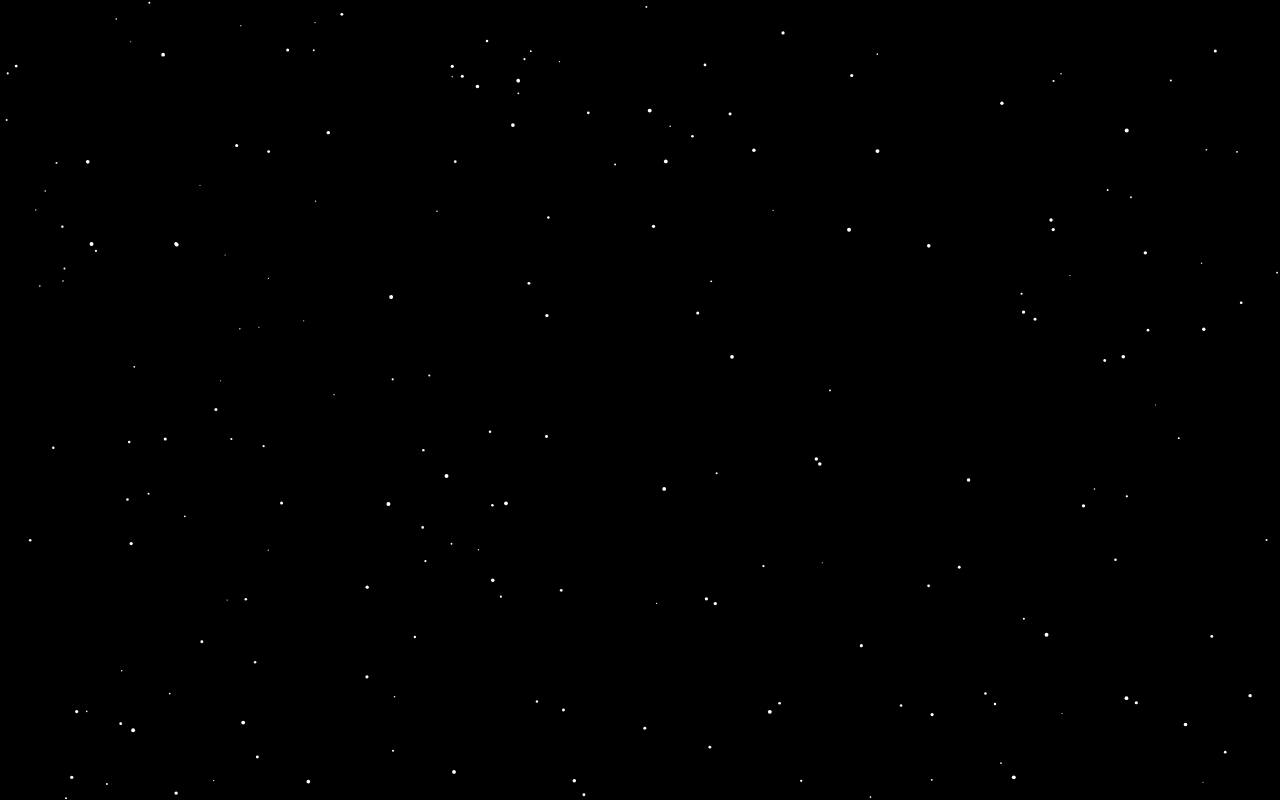
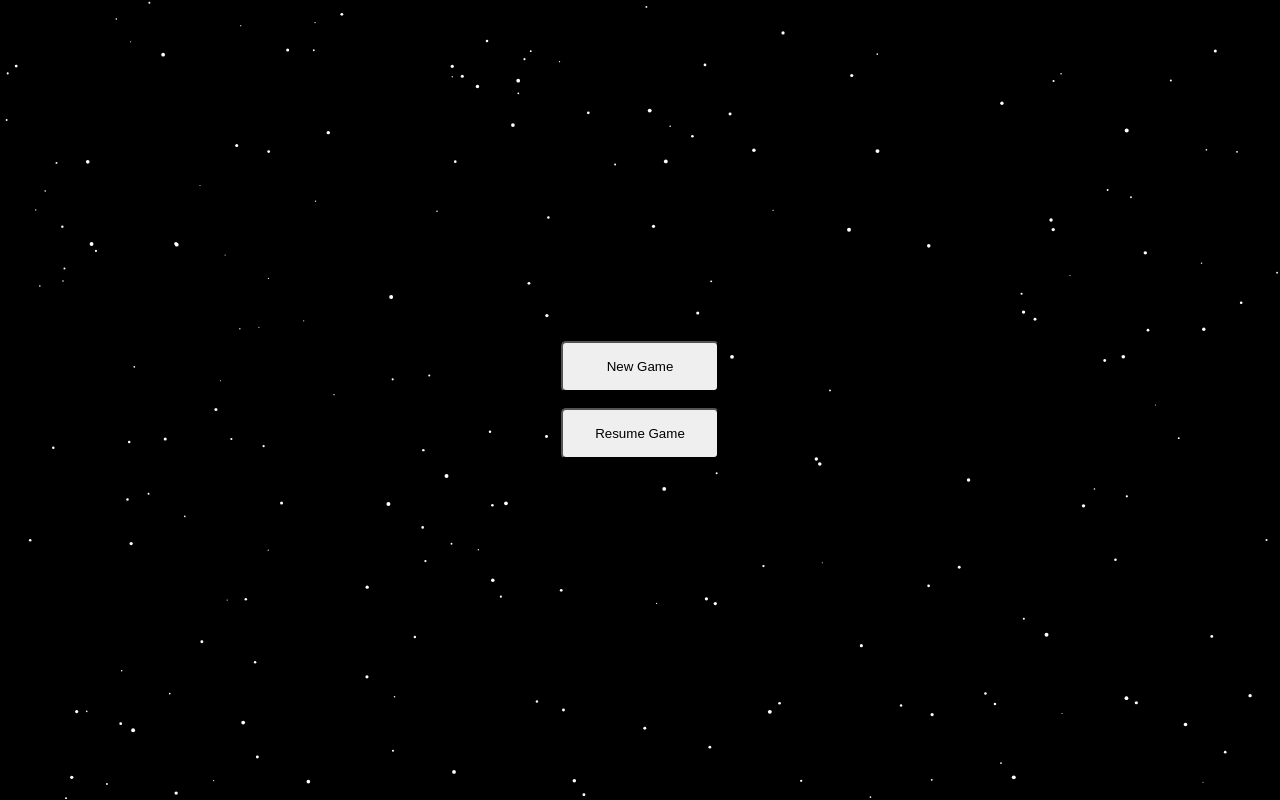
Before and after one commit to mirasnag/polytopia_chess, a React (Vite) app: page / in a window 1280 px wide. Built offline with nearby package versions, Linux system fonts and the light colour scheme.

Commit message:
- Added Game Buttons in HomePage with initial styling - Added GamePage to routing

```diff
--- /dev/null
+++ b/src/pages/game/GamePage.tsx
@@ -0,0 +1,5 @@
+const GamePage = () => {
+  return <div>Game</div>;
+};
+
+export default GamePage;
--- a/src/pages/home/HomePage.module.scss
+++ b/src/pages/home/HomePage.module.scss
@@ -0,0 +1,25 @@
+.layout {
+  width: 100%;
+  height: 100%;
+
+  display: flex;
+  justify-content: center;
+  align-items: center;
+
+  .gameButtons {
+    display: flex;
+    flex-direction: column;
+    gap: 1rem;
+
+    .button {
+      border-radius: 5px;
+      padding: 1rem 2rem;
+
+      transition: opacity 0.5s;
+
+      &:hover {
+        opacity: 0.5;
+      }
+    }
+  }
+}
--- a/src/pages/home/HomePage.tsx
+++ b/src/pages/home/HomePage.tsx
@@ -1,12 +1,29 @@
+// main library
+import { useNavigate } from "react-router-dom";
+
+// components
 import StarfieldBackground from "@components/StarfieldBackground";
+
+// styles
 import classes from "./HomePage.module.scss";
 
 const HomePage = () => {
+  const navigate = useNavigate();
+
+  const handleNewGameClick = () => {
+    navigate("game");
+  };
+
   return (
     <div className="page">
       <StarfieldBackground />
       <div className={classes.layout}>
-        <div className=""></div>
+        <div className={classes.gameButtons}>
+          <button className={classes.button} onClick={handleNewGameClick}>
+            New Game
+          </button>
+          <button className={classes.button}>Resume Game</button>
+        </div>
       </div>
     </div>
   );
--- /dev/null
+++ b/src/styles/_button.scss
@@ -0,0 +1,3 @@
+button {
+  cursor: pointer;
+}
--- a/src/styles/index.scss
+++ b/src/styles/index.scss
@@ -1,5 +1,11 @@
+@use "button";
+
+body {
+  margin: 0;
+}
+
 .page {
-  position: "relative";
-  width: "100%";
-  height: "100vh";
+  position: relative;
+  width: 100%;
+  height: 100vh;
 }
```
Also changed, not shown: src/App.tsx (+8 -0 lines).
